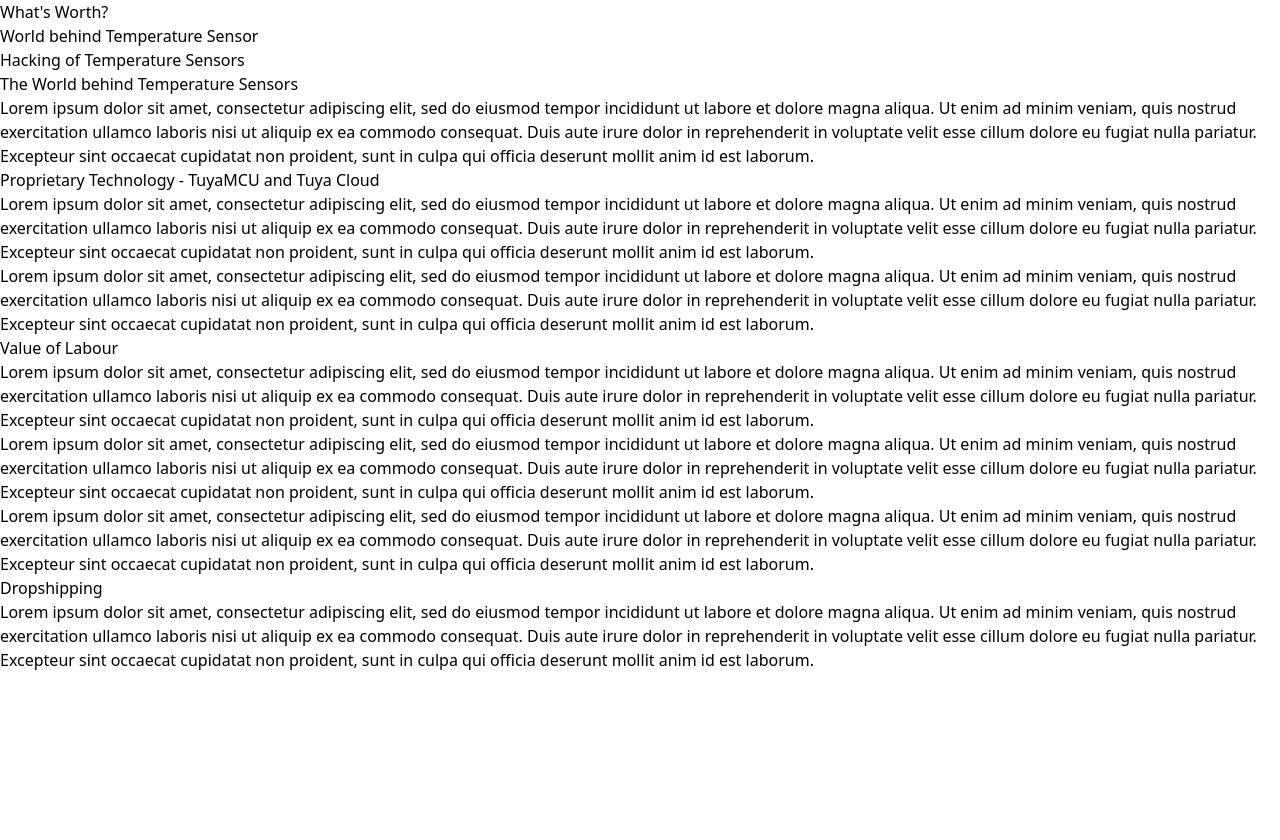
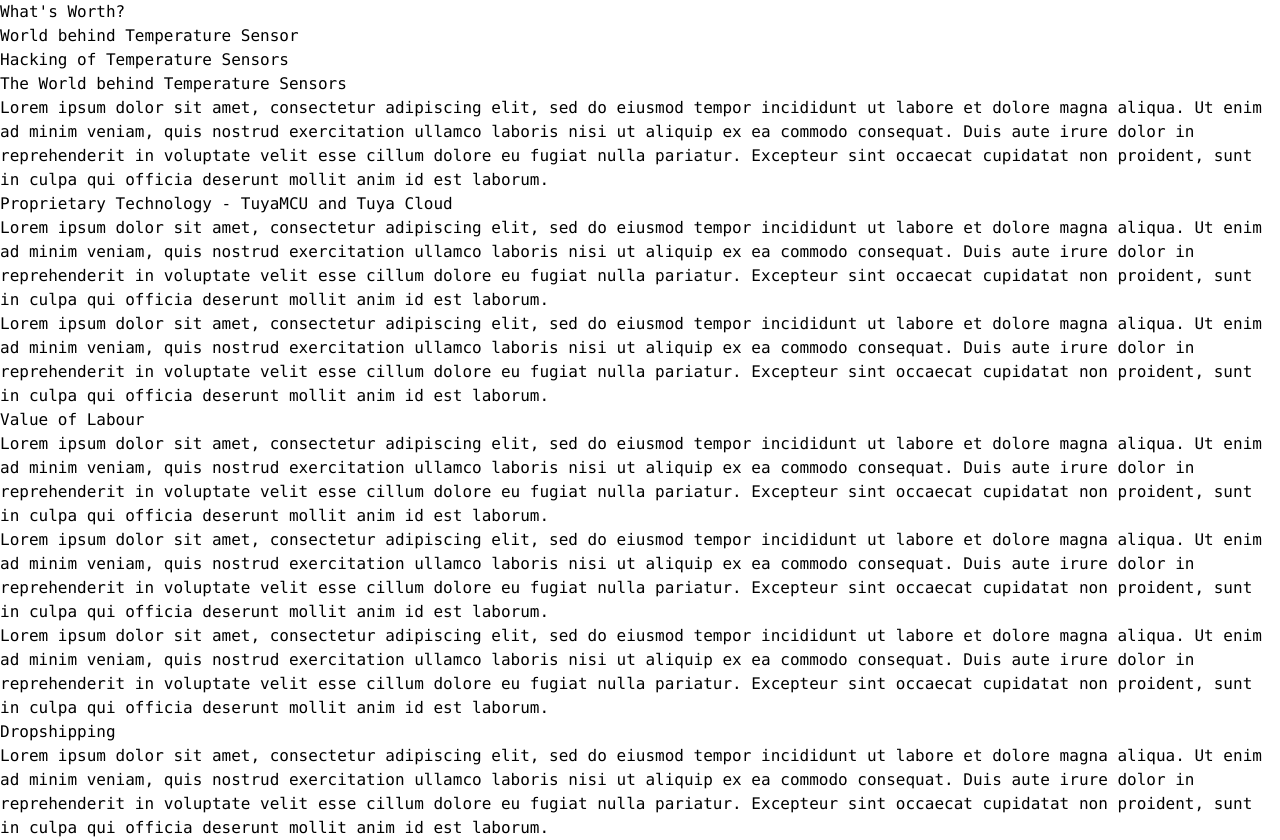
Before and after one commit to Francesco-Sch/cutting-the-cloud, an Astro site in the folder website/: page / in a window 1280 px wide. Before the commit the page ends 800 px from the top, so only its background shows below. Built offline with nearby package versions, Linux system fonts and the light colour scheme; Astro itself is replaced by a stand-in of ours.

Commit message:
Load global css

```diff
--- a/website/src/layouts/BaseLayout.astro
+++ b/website/src/layouts/BaseLayout.astro
@@ -1,5 +1,9 @@
 ---
+// Styles
+import "../styles/index.css";
+// Components
 import Header from "../components/Header.astro";
+
 const { frontmatter } = Astro.props;
 ---
 
@@ -11,10 +15,10 @@
 		<meta name="generator" content={Astro.generator} />
 		<title>{frontmatter.title}</title>
 	</head>
-	<body class="">
+	<body>
 		<Header />
 
-		<main class="prose mx-auto max-w-3xl">
+		<main class="prose mx-auto max-w-3xl p-4">
 			<slot />
 		</main>
 	</body>
--- /dev/null
+++ b/website/src/styles/index.css
@@ -0,0 +1,7 @@
+/* Global Styles */
+@import "typography.css";
+
+/* Tailwind CSS */
+@tailwind base;
+@tailwind components;
+@tailwind utilities;
--- /dev/null
+++ b/website/src/styles/typography.css
@@ -0,0 +1,3 @@
+* {
+	@apply font-mono;
+}
```
